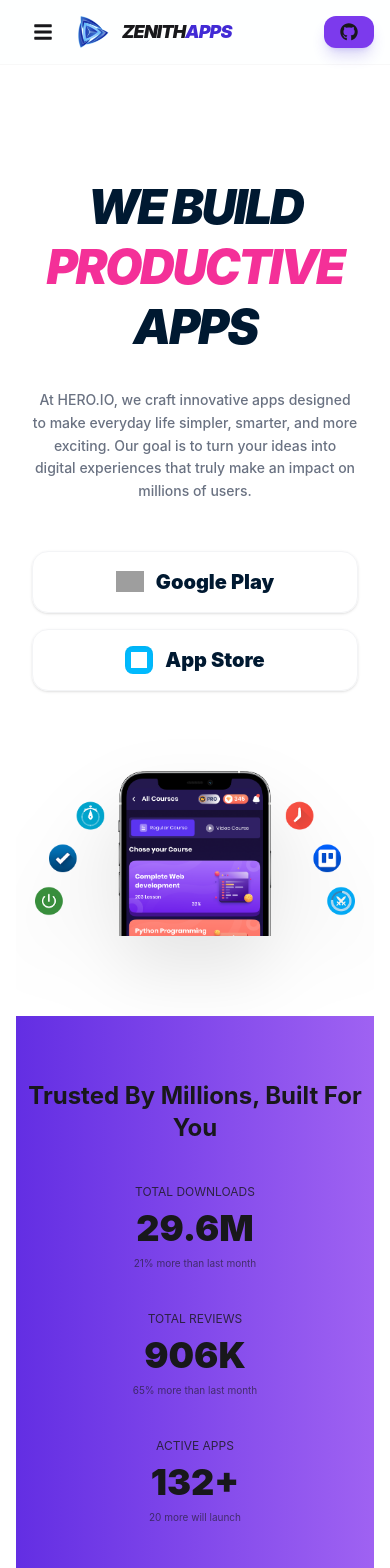
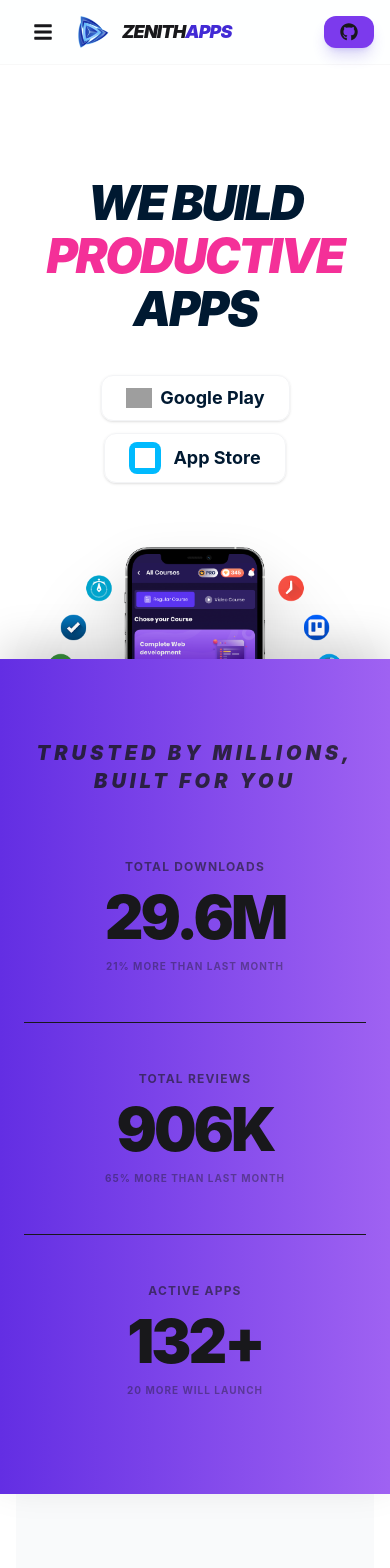
Before and after one commit to Sumayea104/hero-io, a React (Vite) app: page / in a window 390 px wide. Shown: the top 1568 px of the page. Built offline with nearby package versions, Linux system fonts and the light colour scheme; grey boxes are pictures that could not be loaded.

Commit message:
responsive review section

```diff
--- a/src/components/Footer.jsx
+++ b/src/components/Footer.jsx
@@ -7,8 +7,6 @@ const Footer = () => {
     <footer className="bg-base-200 pt-20 pb-10 border-t border-base-300">
       <div className="max-w-7xl mx-auto px-6 md:px-12">
         <div className="grid grid-cols-1 md:grid-cols-2 lg:grid-cols-4 gap-12 mb-16">
-
-
           <div className="space-y-6">
             <Link to="/" className="flex items-center gap-3">
               <img src={logo} alt="Hero.io" className="h-10 w-10" />
--- a/src/pages/Home.jsx
+++ b/src/pages/Home.jsx
@@ -3,7 +3,6 @@ import api from "../utils/api";
 import { Link } from "react-router-dom";
 import AppCard from "../components/AppCard";
 import hero from "../assets/hero.png";
-
 
 const Home = () => {
   const [apps, setApps] = useState([]);
@@ -15,102 +14,103 @@ const Home = () => {
   }, []);
 
   return (
-    <div className="bg-white">
-      {/* 1. Banner Section */}
-<section className="py-20 text-center px-4 bg-white relative overflow-hidden">
-  <h1 className="text-5xl md:text-7xl font-black text-[#001931] leading-tight uppercase italic tracking-tighter">
+    <div className="bg-white font-sans ">
+
+      {/* --- 1. HERO SECTION --- */}
+      <section className="pt-20 md:pt-28 pb-0 text-center px-4 relative z-10 bg-white">
+        <div className="max-w-7xl mx-auto">
+          <h1 className="text-5xl md:text-8xl font-black text-[#001931] leading-[1.1] tracking-tighter uppercase italic">
             We Build <br />
             <span className="text-secondary">Productive</span> Apps
           </h1>
-  <p className="mt-8 text-gray-500 max-w-2xl mx-auto text-sm md:text-base font-medium leading-relaxed">
-    At HERO.IO, we craft innovative apps designed to make everyday life simpler, smarter, and more exciting.
-    Our goal is to turn your ideas into digital experiences that truly make an impact on millions of users.
-  </p>
-  <div className="flex flex-col sm:flex-row justify-center items-center gap-4 mt-12 max-w-md mx-auto sm:max-w-none">
-    <a
-      href="https://play.google.com/store"
-      target="_blank"
-      rel="noreferrer"
-      className="flex items-center justify-center gap-3 w-full sm:w-64 px-6 py-4 bg-white border border-gray-100 rounded-2xl shadow-sm hover:shadow-xl hover:-translate-y-1 transition-all duration-300 active:scale-95 group"
-    >
-      <img
-        src="https://upload.wikimedia.org/wikipedia/commons/d/d0/Google_Play_Arrow_logo.svg"
-        alt="Google Play"
-        className="w-7 h-7 object-contain"
-      />
-      <span className="text-xl md:text-2xl font-black text-[#001931]">Google Play</span>
+
+          {/* Store Buttons */}
+          <div className="flex flex-wrap justify-center gap-3 mt-10 mb-16">
+            <a href="https://play.google.com" className="flex items-center gap-2 px-6 py-2 md:px-8 md:py-3 bg-white border border-gray-100 rounded-xl shadow-sm hover:shadow-md transition-all active:scale-95 group">
+              <img src="https://upload.wikimedia.org/wikipedia/commons/d/d0/Google_Play_Arrow_logo.svg" className="h-5 md:h-6" alt="Play Store" />
+              <span className="text-lg md:text-xl font-bold text-[#001931]">Google Play</span>
             </a>
-    <a
-      href="https://www.apple.com/app-store/"
-      target="_blank"
-      rel="noreferrer"
-      className="flex items-center justify-center gap-3 w-full sm:w-64 px-6 py-4 bg-white border border-gray-100 rounded-2xl shadow-sm hover:shadow-xl hover:-translate-y-1 transition-all duration-300 active:scale-95 group"
-    >
-      <div className="w-7 h-7 bg-info rounded-lg flex items-center justify-center shadow-inner">
+
+            <a href="https://www.apple.com/app-store/" className="flex items-center gap-3 px-6 py-2 md:px-8 md:py-3 bg-white border border-gray-100 rounded-xl shadow-sm hover:shadow-md transition-all active:scale-95 group">
+              <div className="bg-info p-1.5 rounded-lg flex items-center justify-center">
                 <img
                   src="https://upload.wikimedia.org/wikipedia/commons/6/67/App_Store_Logo_2017.svg"
+                  className="h-5 w-5 brightness-0 invert"
                   alt="App Store"
-            className="w-4 h-4 brightness-0 invert"
                 />
               </div>
-      <span className="text-xl md:text-2xl font-black text-[#001931]">App Store</span>
+              <span className="text-lg md:text-xl font-bold text-[#001931]">App Store</span>
             </a>
           </div>
-  <div className="mt-20 flex justify-center">
+
+          {/* --- SINGLE PHONE VIEW --- */}
+          <div className="flex justify-center relative overflow-visible px-4">
             <img
               src={hero}
               alt="Mobile App Preview"
-      className="max-w-xs md:max-w-lg drop-shadow-[0_35px_35px_rgba(0,0,0,0.1)] animate-fade-up"
+              className="w-full max-w-75 md:max-w-4xl drop-shadow-2xl relative z-20  object-contain"
             />
-  </div>
-</section>
-      <section className="bg-hero-linear2 py-16 text-white text-center">
-        <h2 className="text-2xl font-bold mb-10">Trusted By Millions, Built For You</h2>
-        <div className="grid grid-cols-1 md:grid-cols-3 gap-10 max-w-5xl mx-auto px-6">
-          <div className="space-y-2">
-            <p className="text-xs uppercase opacity-80">Total Downloads</p>
-            <p className="text-4xl font-black">29.6M</p>
-            <p className="text-[10px] opacity-60">21% more than last month</p>
-          </div>
-          <div className="space-y-2">
-            <p className="text-xs uppercase opacity-80">Total Reviews</p>
-            <p className="text-4xl font-black">906K</p>
-            <p className="text-[10px] opacity-60">65% more than last month</p>
-          </div>
-          <div className="space-y-2">
-            <p className="text-xs uppercase opacity-80">Active Apps</p>
-            <p className="text-4xl font-black">132+</p>
-            <p className="text-[10px] opacity-60">20 more will launch</p>
           </div>
         </div>
       </section>
 
-      {/* Trending Apps Section */}
-<section className="py-20 max-w-7xl mx-auto px-4 bg-[#F8F9FA]">
-  <div className="text-center mb-12">
-    <h2 className="text-4xl font-black text-[#001931]">Trending Apps</h2>
-    <p className="text-gray-500 text-sm mt-2 font-medium italic">
+      {/* --- 2. STATS/REVIEW SECTION --- */}
+
+      <section className="relative left-1/2 right-1/2 -ml-[50vw] -mr-[50vw] w-screen bg-hero-linear2 pt-20 md:pt-20 pb-24 text-white text-center z-30 -mt-10 md:-mt-10 shadow-[0_-15px_40px_rgba(0,0,0,0.15)]">
+        <div className="w-full px-6">
+          <h2 className="text-xl md:text-3xl font-black mb-16 md:mb-24 tracking-[0.2em] uppercase italic opacity-80">
+            Trusted By Millions, Built For You
+          </h2>
+
+          <div className="grid grid-cols-1 md:grid-cols-3 gap-12 md:gap-16 max-w-7xl mx-auto">
+            <div className="space-y-3">
+              <p className="text-xs uppercase font-bold tracking-widest opacity-60">Total Downloads</p>
+              <p className="text-6xl md:text-7xl font-black tracking-tighter">29.6M</p>
+              <p className="text-[10px] font-bold opacity-40 uppercase tracking-widest">21% MORE THAN LAST MONTH</p>
+            </div>
+
+            <div className="space-y-3 border-y md:border-y-0 md:border-x border-white/10 py-12 md:py-0">
+              <p className="text-xs uppercase font-bold tracking-widest opacity-60">Total Reviews</p>
+              <p className="text-6xl md:text-7xl font-black tracking-tighter">906K</p>
+              <p className="text-[10px] font-bold opacity-40 uppercase tracking-widest">65% MORE THAN LAST MONTH</p>
+            </div>
+
+            <div className="space-y-3">
+              <p className="text-xs uppercase font-bold tracking-widest opacity-60">Active Apps</p>
+              <p className="text-6xl md:text-7xl font-black tracking-tighter">132+</p>
+              <p className="text-[10px] font-bold opacity-40 uppercase tracking-widest">20 MORE WILL LAUNCH</p>
+            </div>
+          </div>
+        </div>
+      </section>
+
+      {/* --- 3. TRENDING APPS SECTION --- */}
+      <section className="py-24 bg-[#F9FAFB] relative z-10">
+        <div className="max-w-7xl mx-auto px-6">
+          <div className="text-center mb-16">
+            <h2 className="text-4xl font-black text-[#001931] tracking-tight uppercase italic">Trending Apps</h2>
+            <p className="text-gray-900 bold text-sm mt-3 font-medium uppercase tracking-widest opacity-70">
               Explore All Trending Apps on the Market developed by us
             </p>
           </div>
 
-  {/* The 4-column Grid */}
-  <div className="grid grid-cols-1 sm:grid-cols-2 lg:grid-cols-4 gap-6 mb-12">
+          <div className="grid grid-cols-1 sm:grid-cols-2 lg:grid-cols-4 gap-8">
             {apps.map((app) => (
               <AppCard key={app.id} app={app} />
             ))}
           </div>
 
-  {/* The Figma Gradient Button */}
-  <div className="flex justify-center">
+          <div className="flex justify-center mt-20">
             <Link
               to="/apps"
-    className="btn bg-hero-linear2 hover:opacity-90 text-white border-none px-12 rounded-lg font-black uppercase tracking-widest text-xs shadow-lg shadow-primary/20 transition-all"
+              className="px-16 py-5 bg-hero-linear2 text-white rounded-2xl font-black uppercase tracking-widest text-xs shadow-2xl hover:scale-105 transition-all active:scale-95"
             >
               Show All
             </Link>
           </div>
+        </div>
       </section>
+
     </div>
   );
 };
```
Lines whose indentation alone changed are shown as unchanged.
